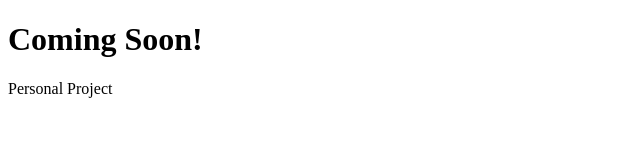
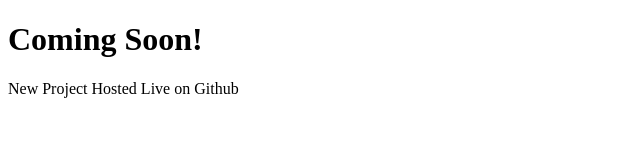
Before and after one commit to zachncurry/zachncurry.github.io, a plain HTML site: page index.html in a window 1280 px wide. Shown: the whole page, without its empty margins (0-640 px from the left). Drawn offline with Linux system fonts and the light colour scheme.

Commit message:
Update project description in index.html

```diff
--- a/index.html
+++ b/index.html
@@ -2,7 +2,7 @@
 <html>
 <body>
 <h1>Coming Soon!</h1>
-<p>Personal Project</p>
+<p>New Project Hosted Live on Github</p>
 </body>
 
 </html>
```
